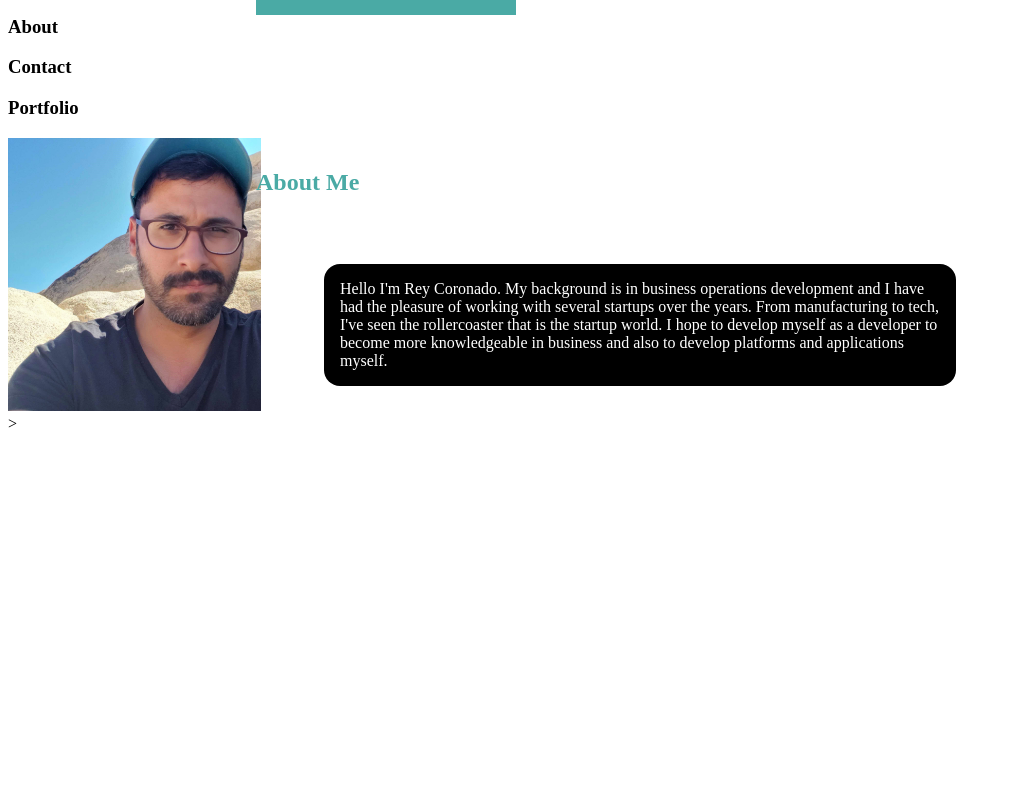
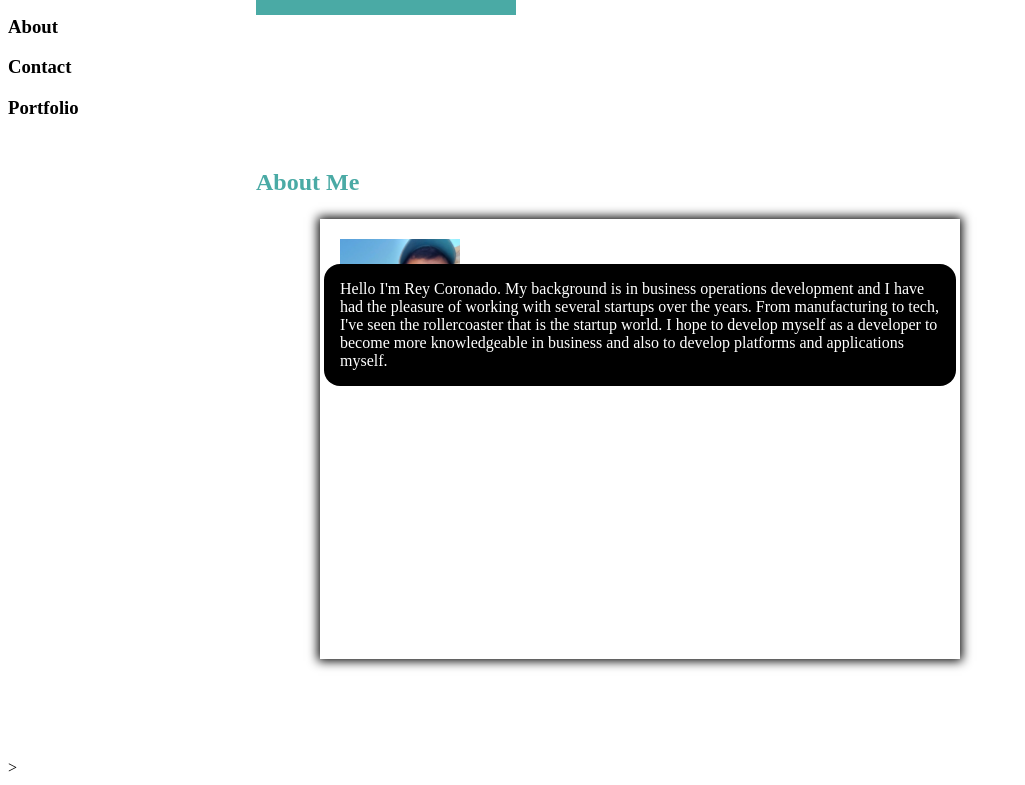
Before and after one commit to rcorojr/Basic-Portfolio, a plain HTML site: page index.html in a window 1280 px wide. Shown: the part 91-876 px from the top of the page, without its empty margins (0-1025 px from the left). Before the commit the page ends 800 px from the top, so only its background shows below. Drawn offline with Linux system fonts and the light colour scheme.

Commit message:
added aside box template.

```diff
--- a/assets/css/style.css
+++ b/assets/css/style.css
@@ -1,11 +1,14 @@
 body {
 font: arial;
-background-image: image(assets);
+background-image:;
 }
+
 aside {
-background-color: #ffffff;
-border-color: grey;
-margin: auto;
+width: 600px;
+height: 400px;
+padding: 20px;
+margin: 100px auto;
+box-shadow: 0px 0px 10px 2px;
 }
 
 
```
